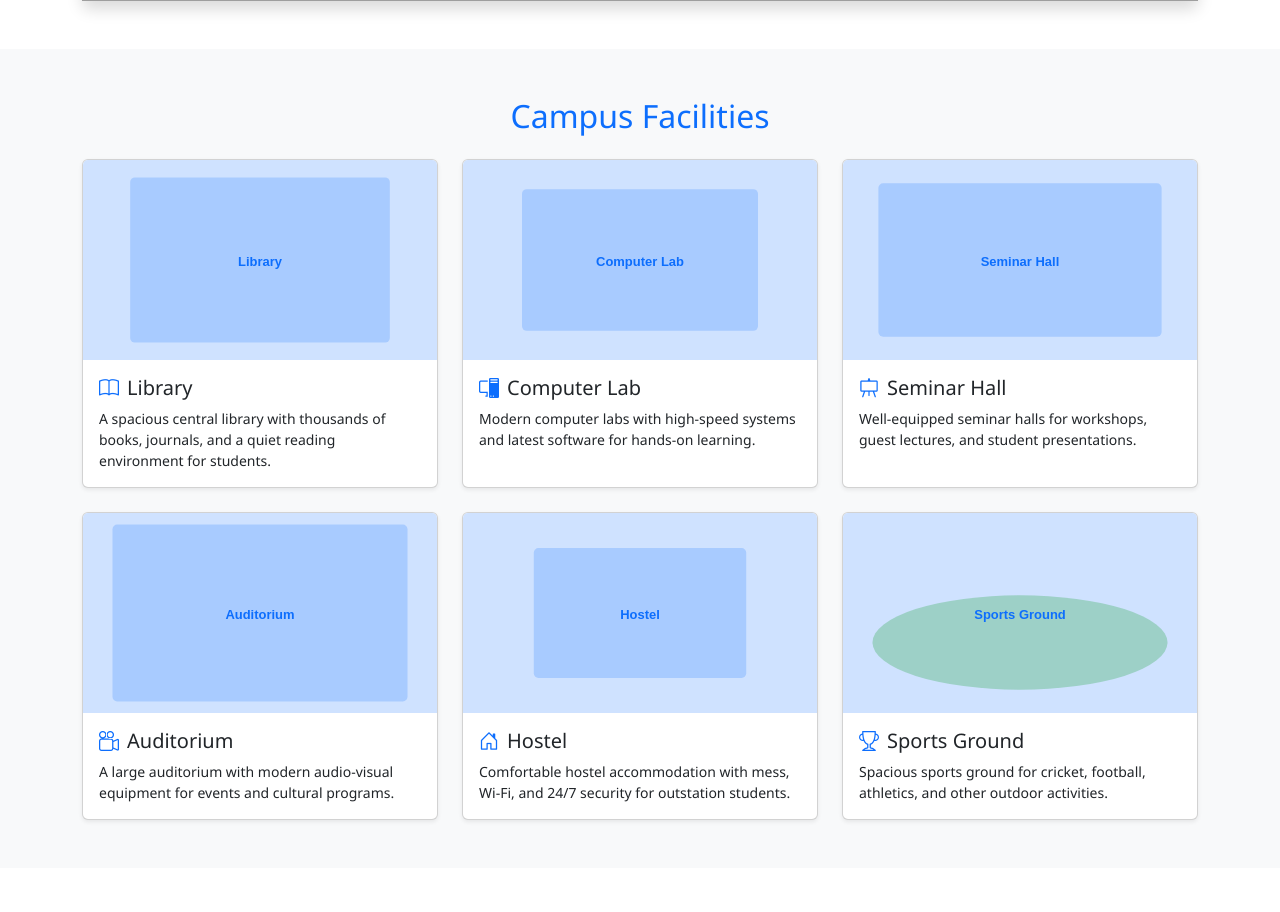
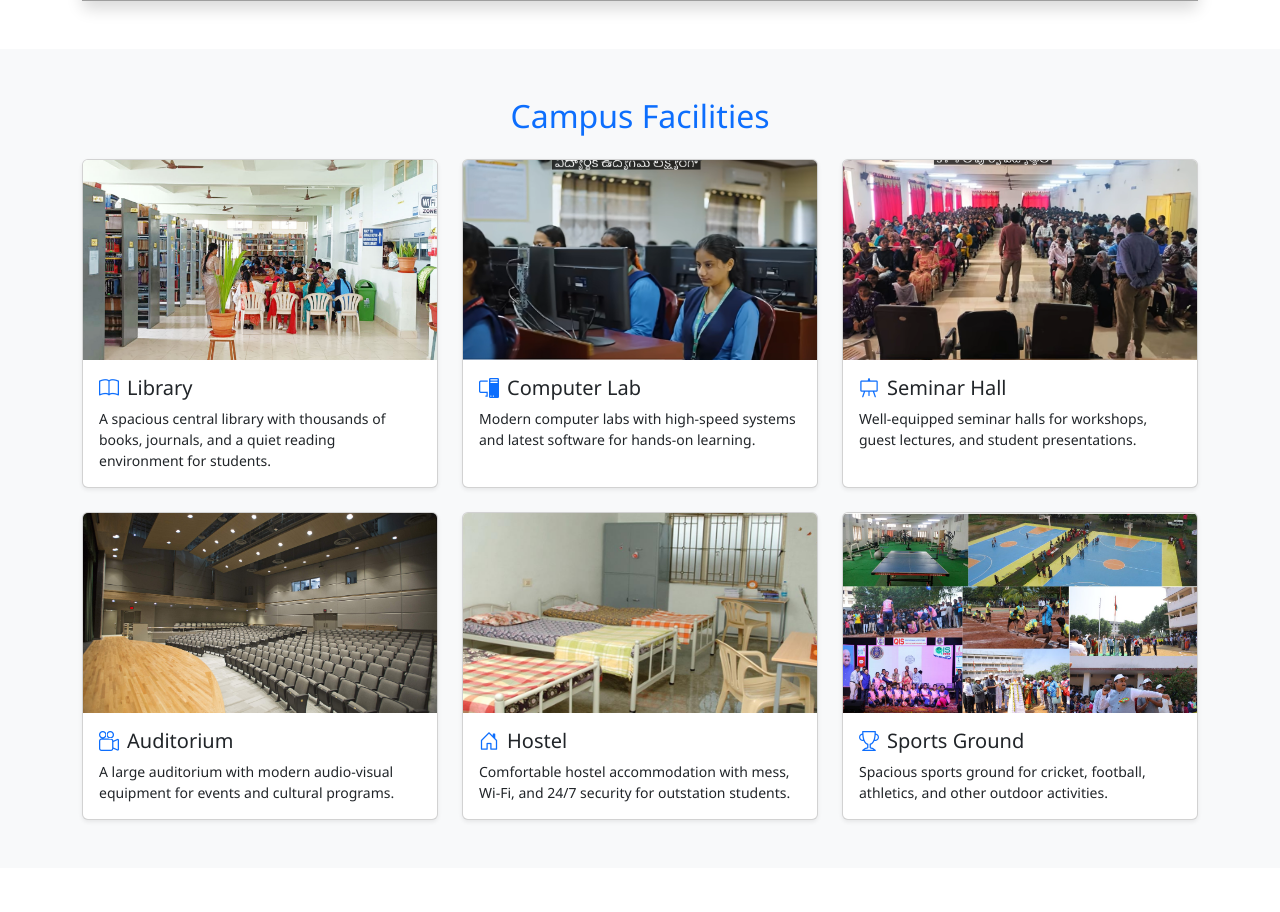
Before and after one commit to venkatesh-burra/College-virtual-campus-guide, a Django app: page /campus-tour/ in a window 1280 px wide. Shown: the part 881-1793 px from the top of the page. Run offline with Django 4.2, Linux system fonts and the light colour scheme; grey boxes are pictures that could not be loaded.

Commit message:
image integration

```diff
--- a/static/css/style.css
+++ b/static/css/style.css
@@ -12,7 +12,10 @@ body {
 
 /* Hero Section on Home Page */
 .hero-section {
-    background: linear-gradient(135deg, var(--qis-primary) 0%, var(--qis-dark) 100%);
+    background-image: url("../images/background.jpeg");
+    background-size: cover;
+    background-position: center;
+    background-repeat: no-repeat;
     padding: 80px 0;
 }
 
--- a/templates/core/about.html
+++ b/templates/core/about.html
@@ -23,7 +23,7 @@
                 <p>Our institution is approved by AICTE and affiliated to Jawaharlal Nehru Technological University (JNTU). We focus on holistic development of students through academic excellence, practical training, and extracurricular activities.</p>
             </div>
             <div class="col-md-6">
-                <img src="{% static 'images/about-college.svg' %}" alt="About QIS College" class="img-fluid rounded shadow">
+                <img src="{% static 'images/college_campus.jpeg' %}" alt="About QIS College" class="img-fluid rounded shadow">
             </div>
         </div>
     </div>
--- a/templates/core/campus_tour.html
+++ b/templates/core/campus_tour.html
@@ -17,7 +17,7 @@
 <section class="py-5">
     <div class="container">
         <div class="ratio ratio-16x9 shadow rounded">
-            <iframe src="https://www.youtube.com/embed/FkoSvLxacpU"
+            <iframe width="560" height="315" src="https://www.youtube.com/embed/dCgEyZbhCog?si=dwLYWOsZIX6DCWJx" frameborder="0" allow="accelerometer; autoplay; clipboard-write; encrypted-media; gyroscope; picture-in-picture; web-share" referrerpolicy="strict-origin-when-cross-origin"
                     title="QIS College Campus Tour"
                     allowfullscreen></iframe>
         </div>
@@ -32,7 +32,7 @@
 
             <div class="col-md-4">
                 <div class="card h-100 shadow-sm">
-                    <img src="{% static 'images/facilities/library.svg' %}" class="card-img-top facility-img" alt="Library">
+                    <img src="{% static 'images/facilities/Libroary.jpg' %}" class="card-img-top facility-img" alt="Library">
                     <div class="card-body">
                         <h5 class="card-title"><i class="bi bi-book me-2 text-primary"></i>Library</h5>
                         <p class="card-text small">A spacious central library with thousands of books, journals, and a quiet reading environment for students.</p>
@@ -42,7 +42,7 @@
 
             <div class="col-md-4">
                 <div class="card h-100 shadow-sm">
-                    <img src="{% static 'images/facilities/computer-lab.svg' %}" class="card-img-top facility-img" alt="Computer Lab">
+                    <img src="{% static 'images/facilities/computerLab.png' %}" class="card-img-top facility-img" alt="Computer Lab">
                     <div class="card-body">
                         <h5 class="card-title"><i class="bi bi-pc-display me-2 text-primary"></i>Computer Lab</h5>
                         <p class="card-text small">Modern computer labs with high-speed systems and latest software for hands-on learning.</p>
@@ -52,7 +52,7 @@
 
             <div class="col-md-4">
                 <div class="card h-100 shadow-sm">
-                    <img src="{% static 'images/facilities/seminar-hall.svg' %}" class="card-img-top facility-img" alt="Seminar Hall">
+                    <img src="{% static 'images/facilities/seminorHall.png' %}" class="card-img-top facility-img" alt="Seminar Hall">
                     <div class="card-body">
                         <h5 class="card-title"><i class="bi bi-easel me-2 text-primary"></i>Seminar Hall</h5>
                         <p class="card-text small">Well-equipped seminar halls for workshops, guest lectures, and student presentations.</p>
@@ -62,7 +62,7 @@
 
             <div class="col-md-4">
                 <div class="card h-100 shadow-sm">
-                    <img src="{% static 'images/facilities/auditorium.svg' %}" class="card-img-top facility-img" alt="Auditorium">
+                    <img src="{% static 'images/facilities/auditoriam.jpg' %}" class="card-img-top facility-img" alt="Auditorium">
                     <div class="card-body">
                         <h5 class="card-title"><i class="bi bi-camera-reels me-2 text-primary"></i>Auditorium</h5>
                         <p class="card-text small">A large auditorium with modern audio-visual equipment for events and cultural programs.</p>
@@ -72,7 +72,7 @@
 
             <div class="col-md-4">
                 <div class="card h-100 shadow-sm">
-                    <img src="{% static 'images/facilities/hostel.svg' %}" class="card-img-top facility-img" alt="Hostel">
+                    <img src="{% static 'images/facilities/hostel1.jpg' %}" class="card-img-top facility-img" alt="Hostel">
                     <div class="card-body">
                         <h5 class="card-title"><i class="bi bi-house-door me-2 text-primary"></i>Hostel</h5>
                         <p class="card-text small">Comfortable hostel accommodation with mess, Wi-Fi, and 24/7 security for outstation students.</p>
@@ -82,7 +82,7 @@
 
             <div class="col-md-4">
                 <div class="card h-100 shadow-sm">
-                    <img src="{% static 'images/facilities/sports-ground.svg' %}" class="card-img-top facility-img" alt="Sports Ground">
+                    <img src="{% static 'images/facilities/games.jpg' %}" class="card-img-top facility-img" alt="Sports Ground">
                     <div class="card-body">
                         <h5 class="card-title"><i class="bi bi-trophy me-2 text-primary"></i>Sports Ground</h5>
                         <p class="card-text small">Spacious sports ground for cricket, football, athletics, and other outdoor activities.</p>
--- a/templates/core/home.html
+++ b/templates/core/home.html
@@ -6,7 +6,7 @@
 {% block content %}
 
 <!-- Hero Banner -->
-<section class="hero-section text-white text-center">
+<section class="hero-section text-info text-center">
     <div class="container py-5">
         <h1 class="display-4 fw-bold">Welcome to QIS College</h1>
         <p class="lead">Your Gateway to Quality Education and Bright Future</p>
@@ -26,7 +26,7 @@
                 <a href="{% url 'about' %}" class="btn btn-outline-primary">Learn More</a>
             </div>
             <div class="col-md-6 text-center">
-                <img src="{% static 'images/campus-main.svg' %}" alt="QIS College Campus" class="img-fluid rounded shadow">
+                <img src="{% static 'images/college_campus.jpeg' %}" alt="QIS College Campus" class="img-fluid rounded shadow">
             </div>
         </div>
     </div>
```
Also changed, not shown: static/images/background.jpeg (added), static/images/college_campus.jpeg (added), static/images/facilities/Libroary.jpg (added), static/images/facilities/auditoriam.jpg (added), static/images/facilities/computerLab.png (added), static/images/facilities/games.jpg (added), static/images/facilities/hostel1.jpg (added), static/images/facilities/seminorHall.png (added).
